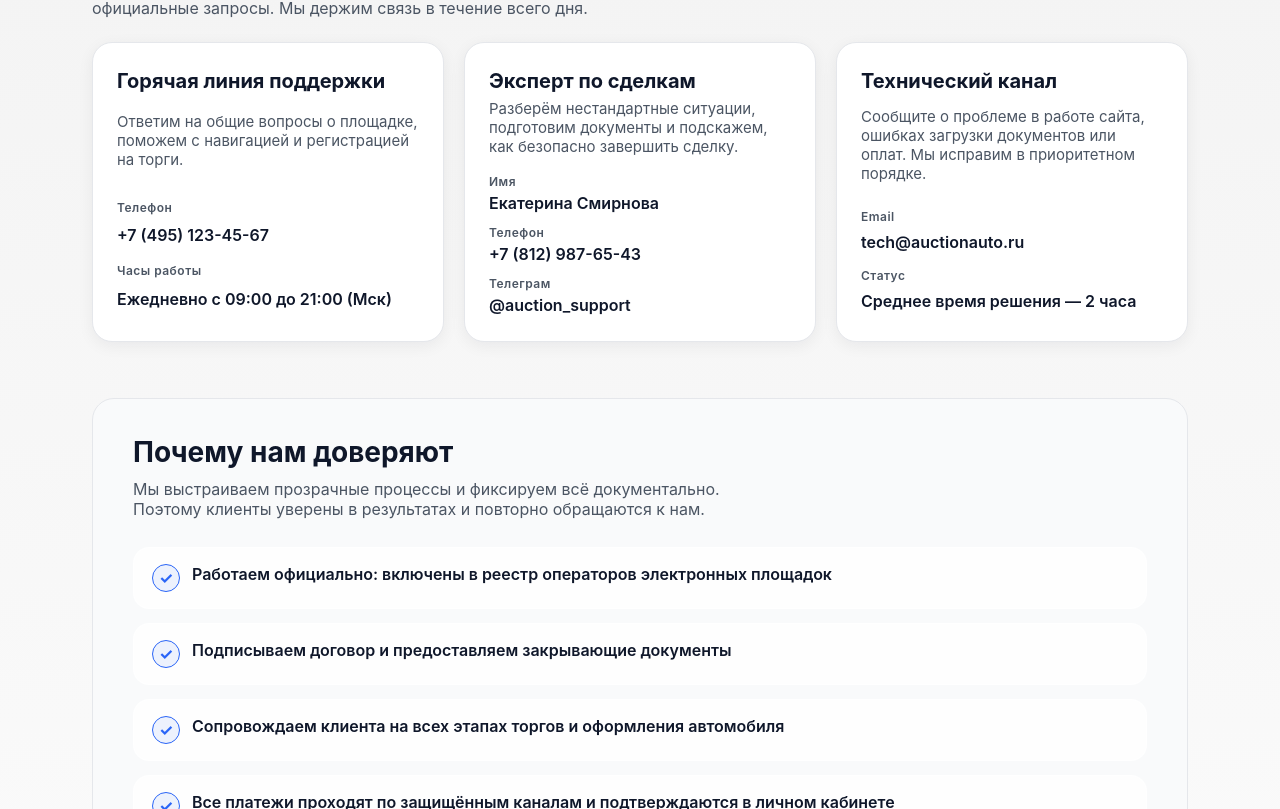
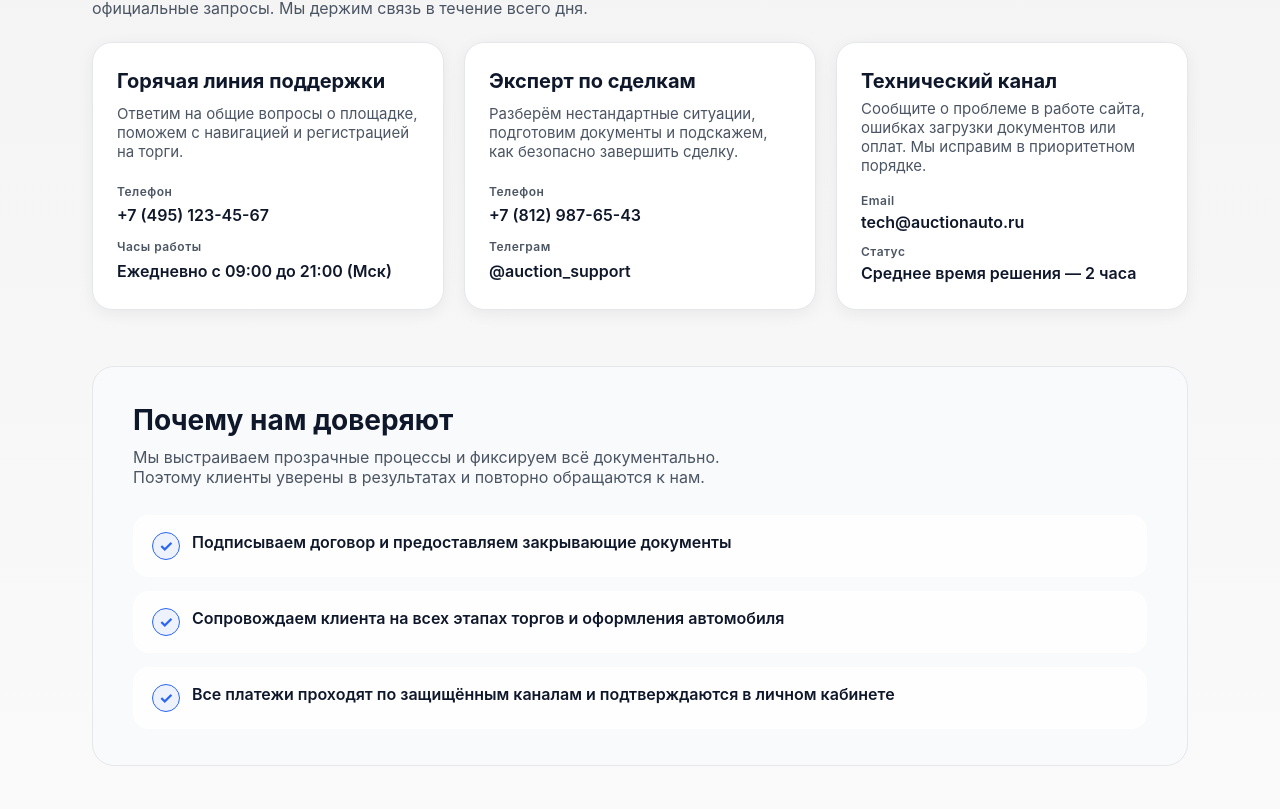
Before and after one commit to Klimixxx/auto-marketplace, a Next.js app in the folder frontend/: page /support in a window 1280 px wide. Shown: the part 613-1422 px from the top of the page. Built offline with nearby package versions, Linux system fonts and the light colour scheme; no server answers.

Commit message:
Update support.js

```diff
--- a/frontend/pages/support.js
+++ b/frontend/pages/support.js
@@ -24,7 +24,7 @@ const contactChannels = [
     description:
       "Разберём нестандартные ситуации, подготовим документы и подскажем, как безопасно завершить сделку.",
     items: [
-      { label: "Имя", value: "Екатерина Смирнова" },
+
       { label: "Телефон", value: "+7 (812) 987-65-43" },
       { label: "Телеграм", value: "@auction_support" },
     ],
@@ -41,7 +41,7 @@ const contactChannels = [
 ];
 
 const trustPoints = [
-  "Работаем официально: включены в реестр операторов электронных площадок",
+
   "Подписываем договор и предоставляем закрывающие документы",
   "Сопровождаем клиента на всех этапах торгов и оформления автомобиля",
   "Все платежи проходят по защищённым каналам и подтверждаются в личном кабинете",
```
